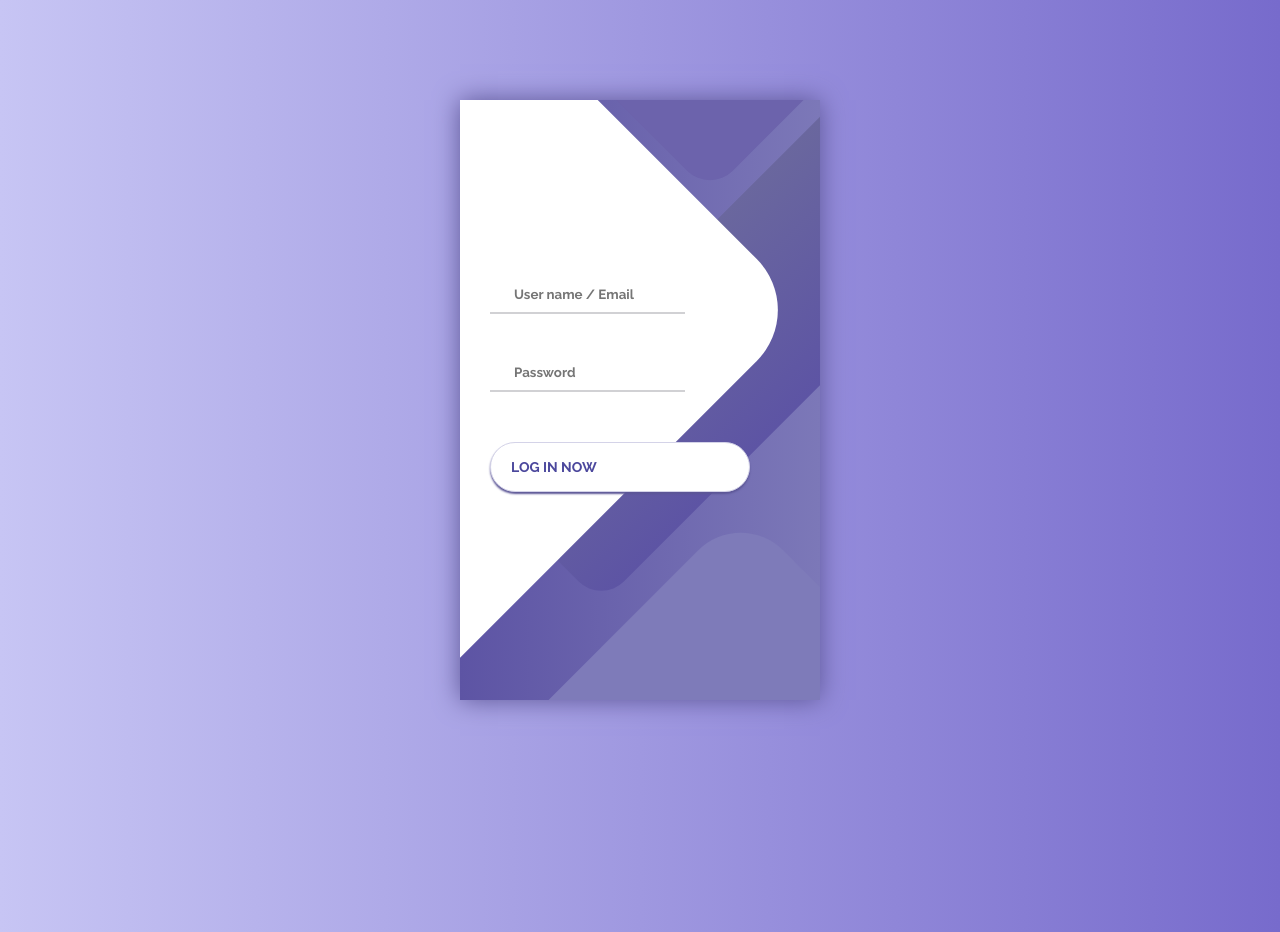
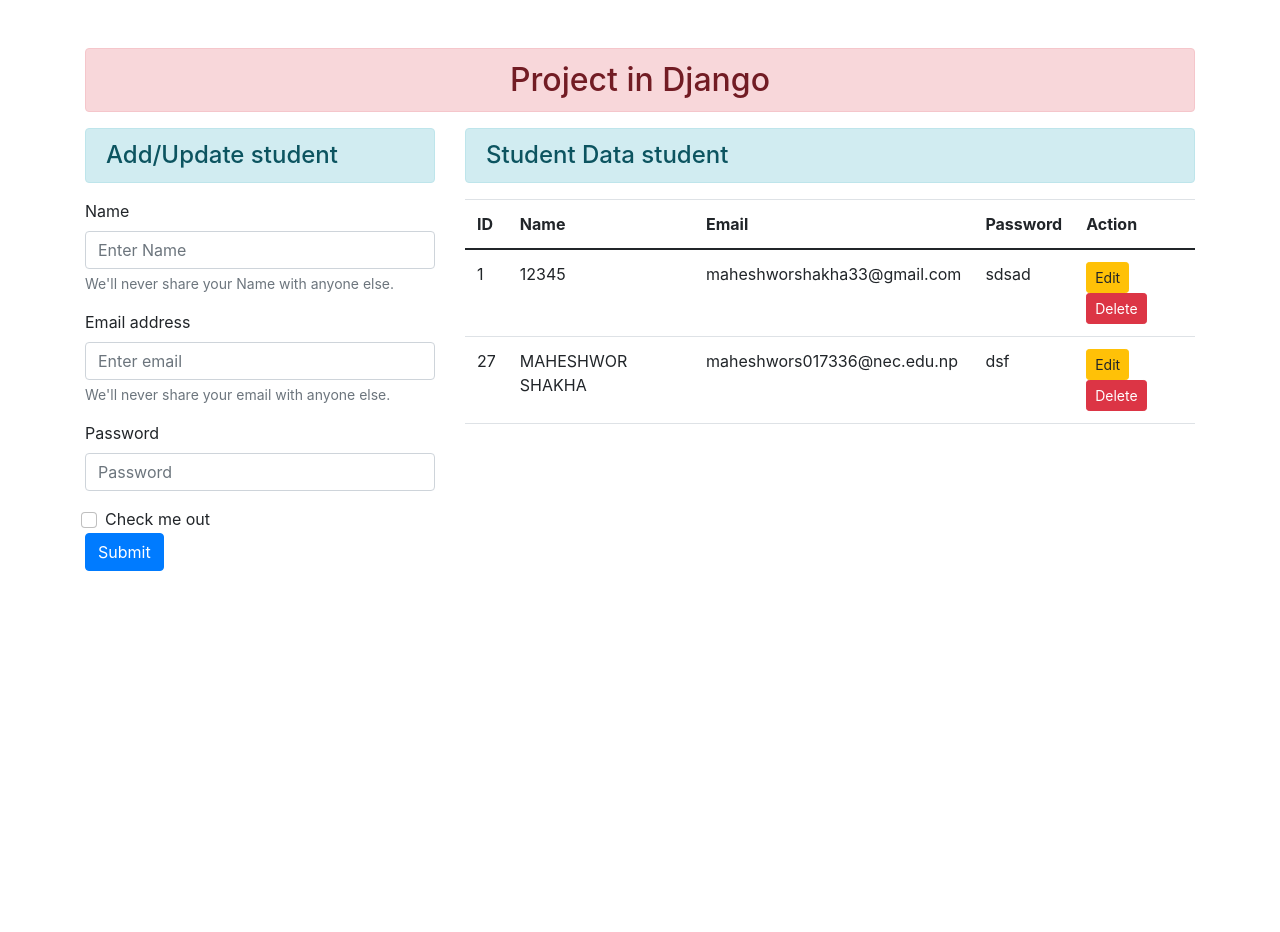
Before and after one commit to kishor42/hamro-acadamy, a Django app: template hamroacademy/student/templates/student/login.html in a window 1280 px wide. After the commit the page ends 571 px from the top, so only its background shows below. Run offline with Django 4.2, Linux system fonts and the light colour scheme; the template is opened without the code that fills it, so the values that code supplies are empty; data comes from the database, SQL or seed files in the repository; both versions use the stored data as it was after the commit; some libraries are stand-ins or nearby versions.

Commit message:
CRUD from Jquery and Ajax

```diff
--- a/hamroacademy/hamroacademy/urls.py
+++ b/hamroacademy/hamroacademy/urls.py
@@ -17,10 +17,13 @@ from django.contrib import admin
 from django.urls import path
 from student import views
 
+
 urlpatterns = [
     path('admin/', admin.site.urls),
     path('',views.home,name='home'),
     path('save/',views.save_data,name='save'),
     path('delete/',views.delete_data,name = "delete"),
     path('edit/',views.edit_data,name = "edit"),
+    path('list/',views.list_data,name = "listdata"),
+    path('login/',views.login, name='login' ),
 ]
--- a/hamroacademy/student/templates/student/home.html
+++ b/hamroacademy/student/templates/student/home.html
@@ -52,7 +52,6 @@
 
 </div>
 
-
     </div>
 </div>
  <script src="{% static 'student/js/jquery.js' %}"></script>
--- a/hamroacademy/student/templates/student/login.html
+++ b/hamroacademy/student/templates/student/login.html
@@ -6,43 +6,98 @@
     <meta http-equiv="X-UA-Compatible" content="IE=edge">
     <meta name="viewport" content="width=device-width, initial-scale=1.0">
 
-    <link rel="stylesheet" href="{% static 'student/css/login.css' %}" />
+    <link rel="stylesheet" href="{% static 'student/css/bootstrap.css' %}" />
+    <link rel="stylesheet" href="{% static 'student/css/toastr.css' %}" />
+    <link rel="stylesheet" href="https://cdn.jsdelivr.net/npm/bootstrap@4.0.0/dist/css/bootstrap.min.css" integrity="sha384-Gn5384xqQ1aoWXA+058RXPxPg6fy4IWvTNh0E263XmFcJlSAwiGgFAW/dAiS6JXm" crossorigin="anonymous">
     <title>My new Project </title>
 </head>
 <body>
-<div class="container">
-	<div class="screen">
-		<div class="screen__content">
-			<form class="login">
-				<div class="login__field">
-					<i class="login__icon fas fa-user"></i>
-					<input type="text" class="login__input" placeholder="User name / Email">
+    <div class="container mt-5">
+        <h2 class="text-center alert alert-danger">Project in Django
+
+        </h2>
+    <div class="row">
+    <div class="col-sm-4">
+        <h4 class="test-center alert alert-info">Add/Update student</h4>
+        <form>
+            <div class="form-group">
+                <label for="exampleInputname">Name</label>
+                <input type="hidden" class="form-control" id="stuid">
+
+                <input type="text" class="form-control" id="nameid" aria-describedby="nameHelp" placeholder="Enter Name">
+                <small id="emailHelp" class="form-text text-muted">We'll never share your Name with anyone else.</small>
               </div>
-				<div class="login__field">
-					<i class="login__icon fas fa-lock"></i>
-					<input type="password" class="login__input" placeholder="Password">
+            <div class="form-group">
+              <label for="exampleInputEmail1">Email address</label>
+              <input type="email" class="form-control" id="emailid" aria-describedby="emailHelp" placeholder="Enter email">
+              <small id="emailHelp" class="form-text text-muted">We'll never share your email with anyone else.</small>
             </div>
-				<button class="button login__submit">
-					<span class="button__text">Log In Now</span>
-					<i class="button__icon fas fa-chevron-right"></i>
+            <div class="form-group">
+              <label for="exampleInputPassword1">Password</label>
+              <input type="password" class="form-control" id="passwordid" placeholder="Password">
+            </div>
+            <div class="form-check">
+              <input type="checkbox" class="form-check-input" id="exampleCheck1">
+              <label class="form-check-label" for="exampleCheck1">Check me out</label>
+            </div>
+            <button type="submit" class="btn btn-primary" onclick="Insert();">Submit</button>
+          </form>
+    </div>
+
+
+    <div class="col-sm-8">
+        <h4 class="test-center alert alert-info">Student Data student</h4>
+        <table class="table table-hover" >
+            <thead>
+                <tr>
+                    <th scope="col">ID</th>
+                    <th scope="col">Name</th>
+                    <th scope="col">Email</th>
+                    <th scope="col">Password</th>
+                    <th scope="col">Action</th>
+                </tr>
+            </thead>
+            <tbody id="tbodys">
+
+            </tbody>
+        </table>
+
+</div>
+
+
+    </div>
+</div>
+<div class="modal fade" id="deleteee" tabindex="-1" role="dialog" aria-labelledby="deleteee" aria-hidden="true">
+    <div class="modal-dialog" role="document">
+        <div class="modal-content">
+            <div class="modal-header">
+                <h5 class="modal-title">Delete Student</h5>
+                <button type="button" class="close" data-dismiss="modal" aria-label="Close">
+                    <span aria-hidden="true">&times;</span>
                 </button>
-			</form>
-			<div class="social-login">
+            </div>
+            <div class="modal-body">
+                <label>Do you want to this Detail? </label>
 
-				<div class="social-icons">
-					<a href="#" class="social-login__icon fab fa-instagram"></a>
-					<a href="#" class="social-login__icon fab fa-facebook"></a>
-					<a href="#" class="social-login__icon fab fa-twitter"></a>
+                <input type="text" class="form-control" id="deleteid" readonly>
+
+            </div>
+            <div class="modal-footer">
+                <button type="button" class="btn btn-secondary" data-dismiss="modal">Close</button>
+                <button type="button" class="btn btn-primary" onclick="DeleteStudent();" data-dismiss="modal">Delete Student</button>
             </div>
         </div>
     </div>
-		<div class="screen__background">
-			<span class="screen__background__shape screen__background__shape4"></span>
-			<span class="screen__background__shape screen__background__shape3"></span>
-			<span class="screen__background__shape screen__background__shape2"></span>
-			<span class="screen__background__shape screen__background__shape1"></span>
 </div>
-	</div>
-</div>
+ <script src="{% static 'student/js/jquery.js' %}"></script>
+<script src="https://cdn.jsdelivr.net/npm/popper.js@1.12.9/dist/umd/popper.min.js" integrity="sha384-ApNbgh9B+Y1QKtv3Rn7W3mgPxhU9K/ScQsAP7hUibX39j7fakFPskvXusvfa0b4Q" crossorigin="anonymous"></script>
+ <script src="https://cdn.jsdelivr.net/npm/bootstrap@4.0.0/dist/js/bootstrap.min.js" integrity="sha384-JZR6Spejh4U02d8jOt6vLEHfe/JQGiRRSQQxSfFWpi1MquVdAyjUar5+76PVCmYl" crossorigin="anonymous"></script>
+<script src="{% static 'student/js/toastr.js' %}"></script>
+{% include "student/tableshow.html" %}
+<!-- Button trigger modal -->
+
+
+
 </body>
+
 </html>
--- /dev/null
+++ b/hamroacademy/student/templates/student/tableshow.html
@@ -0,0 +1,139 @@
+<script>
+    $('document').ready(function () {
+      toastr.success("Welcome to this Table  Page");
+      StudentList();
+
+   });
+
+
+function  StudentList(){
+
+    $.ajax({
+           url:"{% url 'listdata' %}",
+           method: 'GET',
+           dataType: 'json',
+           success : function (data)
+            {   var es = '';
+                var obj= jQuery.parseJSON(data);
+                    var i = 1;
+                    debugger;
+                    $.each(obj, function (key, item) {
+                        es += '<tr>';
+
+                        es += '<td>' + item.pk + '</td>';
+                        es += '<td>' + item.fields.name + '</td>';
+                        es += '<td>' + item.fields.email + '</td>';
+                        es += '<td>' + item.fields.password + '</td>';
+
+                        es += "<td><input type='button' value='Edit' class='btn btn-warning btn-sm btn-edit' data-sid=" + item.pk +"> <input type='button' value='Delete' class='btn btn-danger btn-sm '  data-toggle='modal' data-target='#deleteee' onclick='Delete(" + item.pk + ");'></td>" ;
+                     es += '</tr>';
+
+                    });
+
+                 $("#tbodys").html(es);
+            },
+               error: function () {
+
+                   toastr.error("Unable to retreive data");
+               }
+           });
+       }
+       function Delete(pk) {
+            $('#deleteid').val(pk);
+
+        }
+      function DeleteStudent()  {
+    debugger;
+    var id = $('#deleteid').val();
+   mydata={sid:id,csrfmiddlewaretoken: '{{ csrf_token }}' };
+   mythis=this;
+   $.ajax({
+     url:"{% url 'delete' %}",
+     method: "POST",
+     data: mydata,
+     success: function(data){
+      if(data.status ==1){
+        toastr.success("Data Deleted Successfully");
+        StudentList();
+      }
+      if(data.status==0){
+       toastr.error("Unable to Delete data!");
+
+      }
+     },
+   });
+  }
+
+  $("#tbodys").on("click",".btn-edit",function() {
+
+
+  let id =$(this).attr("data-sid");
+
+ mydata={sid:id,csrfmiddlewaretoken: '{{ csrf_token }}' };
+
+ $.ajax({
+   url:"{% url 'edit' %}",
+   method: "POST",
+   data: mydata,
+   dataType:"json",
+   success: function(data){
+     debugger;
+   $("#stuid").val(data.id);
+   $("#nameid").val(data.name);
+   $("#emailid").val(data.email);
+   $("#passwordid").val(data.password);
+   },
+ });
+});
+
+function Insert()
+    {
+      debugger;
+       es= "";
+       let sid= $("#stuid").val();
+       let nm= $("#nameid").val();
+
+       let em= $("#emailid").val();
+      let pw= $("#passwordid").val();
+
+      if(nm == ""){
+        console.log("Enter Name");
+       }
+     else if(em==""){
+        console.log("Enter Email");
+
+     }
+     else if (pw == ""){
+        console.log("Enter Password");
+     }
+     else{
+        datas={stuid:sid,name:nm,email:em,password:pw,csrfmiddlewaretoken:'{{ csrf_token }}'};
+      $.ajax({
+          url:"{% url 'save' %}",
+          method:"POST",
+          data: datas,
+          success : function (data)
+          {
+
+           if(data.status =="Save"){
+
+            toastr.success("Data Saved Successfully!");
+            StudentList();
+            reset()
+
+           }
+           if(data.status==0){
+            toastr.error("Unable to insert data!");
+
+           }
+          },
+      });
+    }
+  }
+         function reset(){
+            $("#stuid").val("");
+   $("#nameid").val("");
+   $("#emailid").val("");
+   $("#passwordid").val("");
+         }
+  </script>
--- a/hamroacademy/student/views.py
+++ b/hamroacademy/student/views.py
@@ -4,9 +4,10 @@ from .forms import StudentRegistration
 from .models import User
 from django.http import JsonResponse
 from django.core import serializers
-# from django.views.decorators.csrf import csrf_exempt
+from django.views import View
+from django.views.decorators.csrf import csrf_exempt
 # # Create your views here.
-# @csrf_exempt
+@csrf_exempt
 
 def home(request):
      form = StudentRegistration()
@@ -51,3 +52,16 @@ def edit_data(request):
       print(pi)
       student_data={"id":pi.id,"name":pi.name,"email":pi.email,"password":pi.password}
       return JsonResponse(student_data)
+
+
+def login (request):
+ return render(request,'student/login.html')
+
+
+def list_data(request):
+    if request.method == "GET":
+          stud =User.objects.all()
+          #print(stud)
+          student_data =serializers.serialize('json',stud)
+          return JsonResponse(student_data,safe=False)
+    return JsonResponse({'message':'wrongvalidation'})
```
Also changed, not shown: hamroacademy/db.sqlite3. Lines whose indentation alone changed are shown as unchanged.
